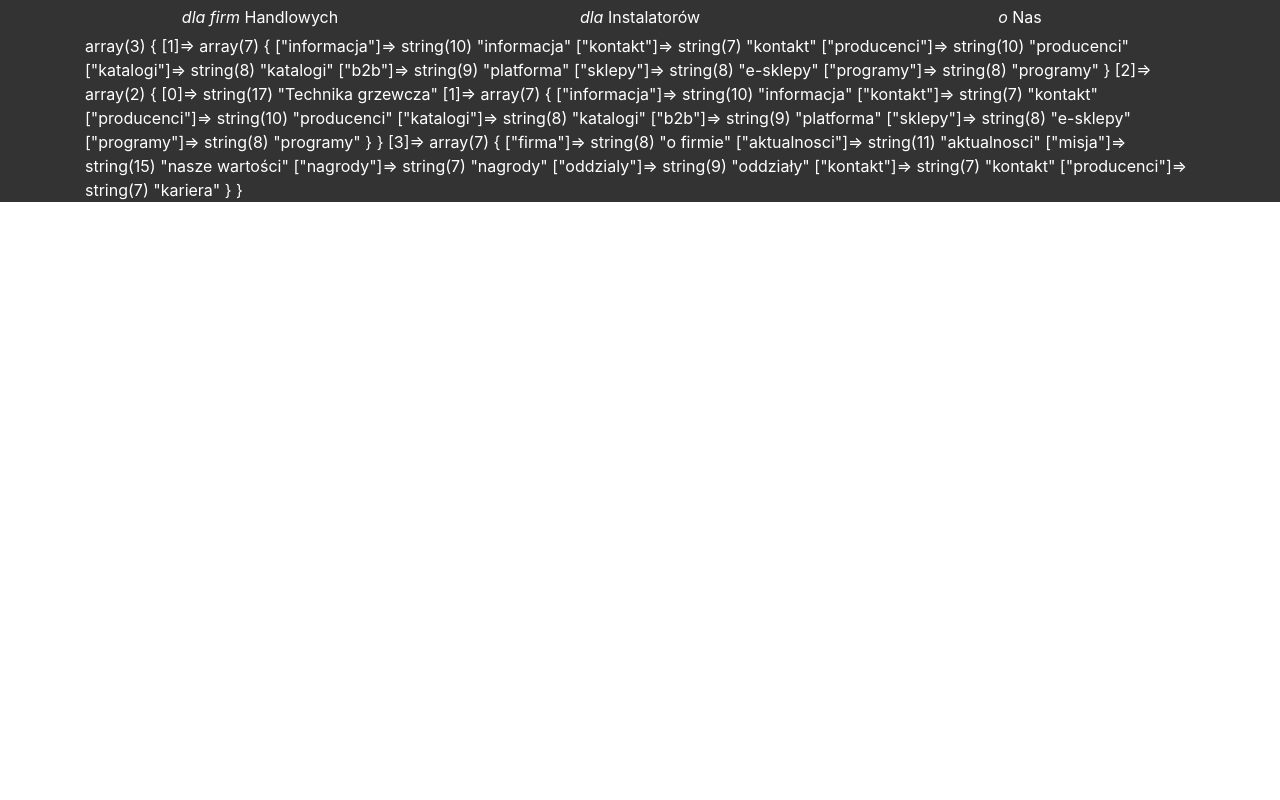
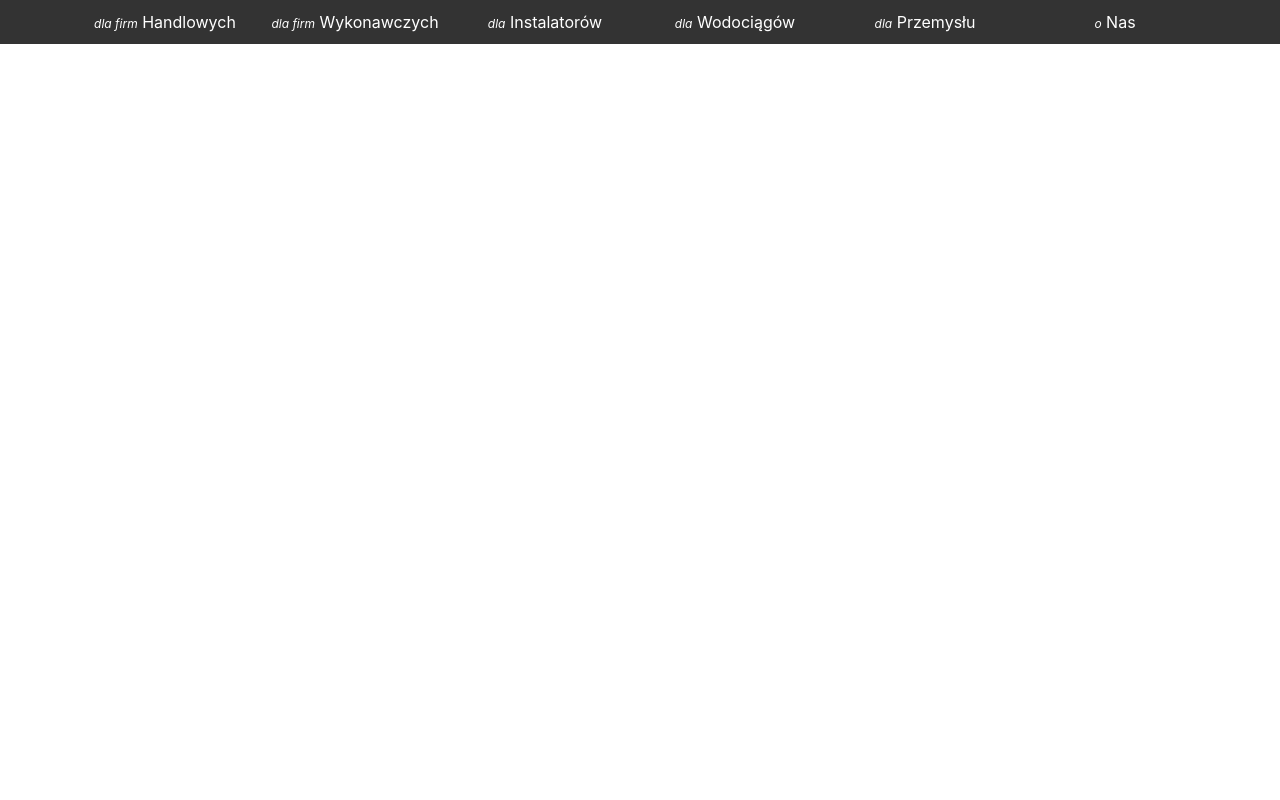
Before and after one commit to damiank-aqua/aqua.net.pl-new-no-cms, a PHP site: page / in a window 1280 px wide. Run offline with PHP 8.4, Linux system fonts and the light colour scheme.

Commit message:
Menu w formie statycznej (nie tablica) - prace

```diff
--- /dev/null
+++ b/config/extract.php
@@ -0,0 +1,6 @@
+<?php
+if(isset($_GET['content']))
+    $content = $_GET['content'];
+
+if(isset($_GET['section']))
+    $section = $_GET['section'];
--- a/config/setting.php
+++ b/config/setting.php
@@ -1,50 +1,8 @@
 <?php
 
-$s_menu = array(
-    1 => array('<i>dla firm</i> Handlowych',
-        array(
-            'informacja' => 'informacja',
-            'kontakt' => 'kontakt',
-            'producenci' => 'producenci',
-            'katalogi' => 'katalogi',
-            'b2b' => 'platforma',
-            'sklepy' => 'e-sklepy',
-            'programy' => 'programy'
-        )
-    ),
-    2 => array('<i>dla</i> Instalatorów',
-        array('Technika grzewcza',
-            array(
-                'informacja' => 'informacja',
-                'kontakt' => 'kontakt',
-                'producenci' => 'producenci',
-                'katalogi' => 'katalogi',
-                'b2b' => 'platforma',
-                'sklepy' => 'e-sklepy',
-                'programy' => 'programy'
-            )
-        ),
-        array('Nawodnienia',
-            array(
-                'informacja' => 'informacja',
-                'kontakt' => 'kontakt',
-                'producenci' => 'producenci',
-                'katalogi' => 'katalogi',
-                'b2b' => 'platforma',
-                'sklepy' => 'e-sklepy',
-                'programy' => 'programy'
-            )
-        )
-    ),
-    3 => array('<i>o</i> Nas',
-        array(
-            'firma' => 'o firmie',
-            'aktualnosci' => 'aktualnosci',
-            'misja' => 'nasze wartości',
-            'nagrody' => 'nagrody',
-            'oddzialy' => 'oddziały',
-            'kontakt' => 'kontakt',
-            'producenci' => 'kariera'
-        )
-    ),
+$s_menuContent = array(
+    'dla-instalatorow' => array(
+        'technika-grzewcza' => 'technika grzewcza',
+        'nawodnienia' => 'nawodnienia'
+    )
 );
--- a/layout/content/menu.php
+++ b/layout/content/menu.php
@@ -1,55 +1,44 @@
-<?php
+<div class="menu-desktop">
 
-//Zbudowanie z tablicy $s_menu, pierwszego, drugiego i trzeciego poziomu.
-//Poszczegolne odsylacze beda powiazane "id" - "source" i "destination"
+    <div class="container">
 
-echo '<div class="menu-1-box">';
+        <div class="menu-1">
 
-    echo '<div class="container">';
+            <div class="row">
 
-        echo '<div class="menu-1">';
+                <div class="col-12 col-lg-2 item"><a href="dla-firm-handlowych"><em>dla firm</em> Handlowych</a></div>
+                <div class="col-12 col-lg-2 item"><a href="dla-firm-wykonawczych"><em>dla firm</em> Wykonawczych</a></div>
+                <div class="col-12 col-lg-2 item"><a href="dla-instalatorow"><em>dla</em> Instalatorów</a></div>
+                <div class="col-12 col-lg-2 item"><a href="dla-wodociagow"><em>dla</em> Wodociągów</a></div>
+                <div class="col-12 col-lg-2 item"><a href="dla-przemyslu"><em>dla</em> Przemysłu</a></div>
+                <div class="col-12 col-lg-2 item"><a href="o-nas"><em>o</em> Nas</a></div>
 
-            echo '<div class="row">';
+            </div>
 
-                foreach ($s_menu as $index => $m) {
+        </div>
 
-                    $submenu[$index] = $m[1];
+        <?php if(isset($content) and isset($s_menuContent[$content]) and is_array($s_menuContent[$content]) and count($s_menuContent[$content]) > 0) { ?>
 
-                    echo '<div class="col item" id="source-'.$index.'">';
+            <div class="menu-2">
 
-                        echo $m[0];
+                <div class="row">
 
-                    echo '</div>';
+                    <?php
 
-                }
+                        foreach ($s_menuContent[$content] as $direct => $item) {
 
-            echo '</div>';
+                            echo '<div class="col-12 item"><a href="'.$content.','.$direct.'">'.$item.'</div>';
 
-        echo '</div>';
+                        }
 
-        var_dump($submenu);
+                    ?>
 
-        echo '<div class="menu-2">';
+                </div>
 
-            echo '<div class="row">';
+            </div>
 
-//                foreach ($submenu as $index => $m) {
-//
-//                    if(isset($m[1]))
-//                        $endmenu = $m[1];
-//
-//                    echo '<div class="col item" id="source-'.$index.'">';
-//
-//                    echo $m[0];
-//
-//                    echo '</div>';
-//
-//                }
+        <?php } ?>
 
-            echo '</div>';
+    </div>
 
-        echo '</div>';
-
-    echo '</div>';
-
-echo '</div>';
+</div>
--- a/layout/style/files/layout.less
+++ b/layout/style/files/layout.less
@@ -2,15 +2,22 @@ html, body{
     height: 100%;
     margin: 0;
     padding: 0;
-    color: @white;
+    color: @black;
 }
-.menu-1-box {
-    width: 100%;
+.menu-desktop {
     background: @black;
-    .menu-1 {
+    padding: 5px 0 5px;
+    .menu-1, .menu-2 {
+        width: 100%;
+        em{
+            font-size: 12px;
+        }
         .item {
             padding: 5px;
             text-align: center;
+            a{
+                color: @white;
+            }
         }
     }
 }
--- a/layout/style/main.css
+++ b/layout/style/main.css
@@ -3,14 +3,27 @@ body {
   height: 100%;
   margin: 0;
   padding: 0;
-  color: #fff;
+  color: #333;
 }
-.menu-1-box {
+.menu-desktop {
+  background: #333;
+  padding: 5px 0 5px;
+}
+.menu-desktop .menu-1,
+.menu-desktop .menu-2 {
   width: 100%;
-  background: #333;
 }
-.menu-1-box .menu-1 .item {
+.menu-desktop .menu-1 em,
+.menu-desktop .menu-2 em {
+  font-size: 12px;
+}
+.menu-desktop .menu-1 .item,
+.menu-desktop .menu-2 .item {
   padding: 5px;
   text-align: center;
 }
+.menu-desktop .menu-1 .item a,
+.menu-desktop .menu-2 .item a {
+  color: #fff;
+}
 /*# sourceMappingURL=main.css.map */
--- a/php/init.php
+++ b/php/init.php
@@ -2,4 +2,6 @@
 
 require_once 'app/composer/vendor/autoload.php';
 
+require_once 'config/extract.php';
+
 require_once 'config/setting.php';
```
Also changed, not shown: .htaccess (added), 1 other file.
